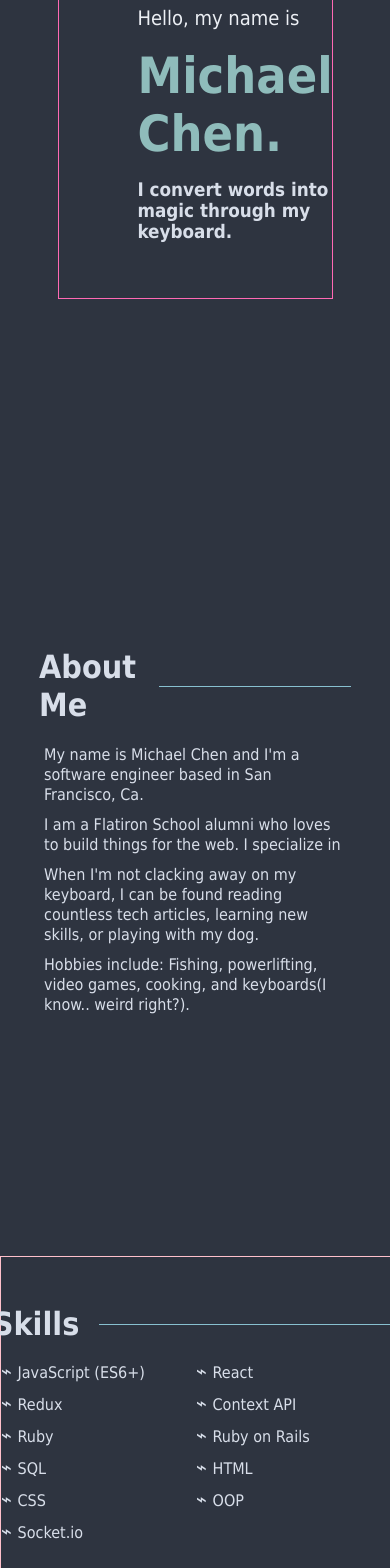
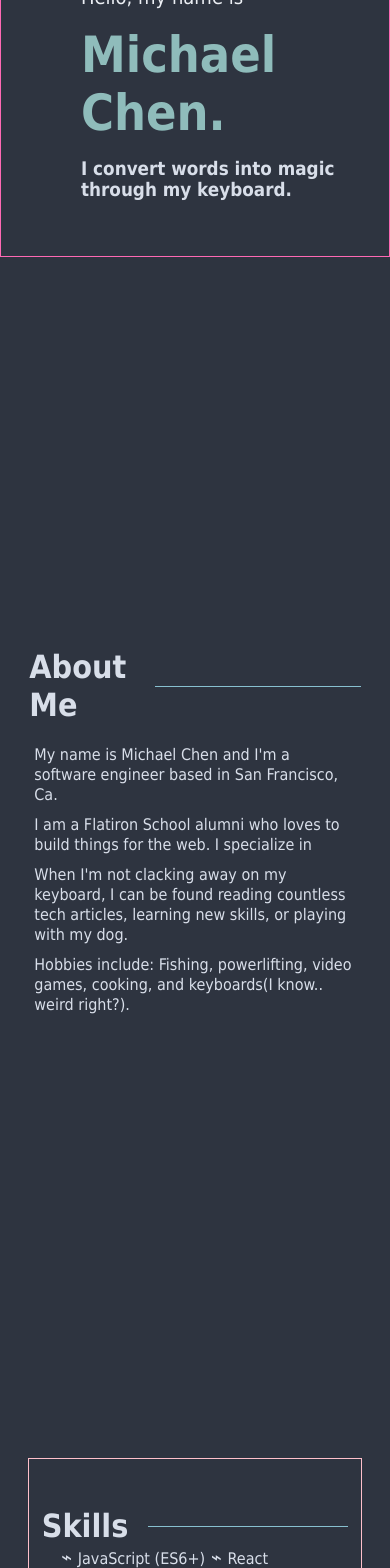
Before and after one commit to michaelcheny/portfolio-v1.5, a React (Create React App) app: page / in a window 390 px wide. Shown: the part 432-2000 px from the top of the page. Built offline with nearby package versions, Linux system fonts and the light colour scheme.

Commit message:
fix responsiveness for all the sections

```diff
--- a/src/components/About.js
+++ b/src/components/About.js
@@ -1,6 +1,5 @@
 import React from "react";
 import styled from "styled-components";
-import { skills } from "../assets/data/data.json";
 
 const AboutSection = styled.section`
   height: 100vh;
@@ -13,7 +12,7 @@ const AboutContainer = styled.div`
   max-width: 1024px;
   justify-content: space-between;
   /* border: 1px pink solid; */
-  width: 80%;
+  width: 85%;
   .title {
     font-size: 2rem;
     padding-bottom: 1rem;
@@ -29,7 +28,7 @@ const AboutContainer = styled.div`
       margin-left: 20px;
     }
   }
-  @media (max-width: 900px) {
+  @media (max-width: 800px) {
     flex-direction: column;
   }
 `;
@@ -42,35 +41,8 @@ const Description = styled.div`
   p {
     padding: 5px;
   }
-  @media (max-width: 900px) {
+  @media (max-width: 800px) {
     width: 100%;
-  }
-`;
-const Skills = styled.div`
-  /* border: 1px pink solid; */
-  display: flex;
-  flex-direction: column;
-  width: 45%;
-  padding-left: 1rem;
-  @media (max-width: 900px) {
-    width: 100%;
-    padding-left: 0;
-    padding-top: 3rem;
-  }
-`;
-
-const SkillGrid = styled.ul`
-  display: grid;
-  list-style: none;
-  grid-template-columns: repeat(2, minmax(140px, 200px));
-  li {
-    ::before {
-      content: "⌁ ";
-      font-size: 20px;
-      /* line-height: 2px; */
-      margin-bottom: 3px;
-    }
-    padding-bottom: 0.5rem;
   }
 `;
 
@@ -91,15 +63,6 @@ const About = () => {
             right?).
           </p>
         </Description>
-        {/* <Skills>
-          <h2 className="title">Skills</h2>
-          <SkillGrid>
-
-            {skills.map((skill) => (
-              <li>{skill}</li>
-            ))}
-          </SkillGrid>
-        </Skills> */}
       </AboutContainer>
     </AboutSection>
   );
--- a/src/components/Intro.js
+++ b/src/components/Intro.js
@@ -20,18 +20,28 @@ const IntroContainer = styled.div`
   max-width: 1024px;
   /* height: 55%; */
   width: 70%;
+  @media (max-width: 800px) {
+    width: auto;
+  }
 `;
 
 const ProfilePic = styled.div`
-  /* background: url(${pic}); */
-  /* object-fit: scale-down; */
+  display: flex;
+  justify-content: center;
   height: 50%;
-  img{
-    max-width:100%;
-    max-height:100%;
+  img {
+    max-width: 100%;
+    max-height: 100%;
     border-radius: 100%;
     object-fit: cover;
     border: 3px ${({ theme }) => theme.textAccent} solid;
+    @media (max-width: 800px) {
+      /* margin: auto 0; */
+      /* align-self: center;
+      justify-self: center; */
+      width: 70%;
+      /* position: */
+    }
   }
 `;
 
--- a/src/components/Projects.js
+++ b/src/components/Projects.js
@@ -116,7 +116,7 @@ const PhotoContainer = styled.div`
     @media (max-width: 900px) {
       /* min-width: 300px; */
       transform: scale(1.25);
-      margin: 1rem;
+      /* margin: 1rem; */
     }
     /* &:hover {
       background-color: rgba(0, 0, 0, 0.5);
--- a/src/components/Skills.js
+++ b/src/components/Skills.js
@@ -1,6 +1,13 @@
 import React from "react";
 import styled from "styled-components";
 import { skills } from "../assets/data/data.json";
+
+const SkillsSection = styled.div`
+  height: 100vh;
+  display: flex;
+  justify-content: center;
+  align-items: center;
+`;
 
 const SkillsContainer = styled.div`
   border: 1px pink solid;
@@ -9,9 +16,10 @@ const SkillsContainer = styled.div`
   align-items: center;
   padding: 10rem 0;
   /* height: 100vh; */
-  /* width: 45%; */
+  width: 85%;
   /* padding-left: 1rem; */
   .title {
+    /* width: 100% */
     font-size: 2rem;
     padding-bottom: 1rem;
     display: flex;
@@ -20,23 +28,27 @@ const SkillsContainer = styled.div`
       content: "";
       display: block;
       height: 1px;
-      width: 300px;
+      width: 400px;
       background-color: ${({ theme }) => theme.textAccent2};
       top: -5px;
       margin-left: 20px;
+      @media (max-width: 800px) {
+        width: 200px;
       }
     }
-  @media (max-width: 900px) {
-    width: 100%;
-    padding-left: 0;
-    padding-top: 3rem;
+
+    @media (max-width: 800px) {
+      padding: 0;
     }
-`;
+  }
 
-const SkillGrid = styled.ul`
+  ul {
+    /* border: 1px cyan solid; */
     display: grid;
     list-style: none;
-  grid-template-columns: repeat(2, minmax(140px, 200px));
+    grid-template-columns: repeat(2, minmax(140px, 250px));
+    /* margin: 0 2rem; */
+    padding-left: 2rem;
     li {
       ::before {
         content: "⌁ ";
@@ -46,18 +58,27 @@ const SkillGrid = styled.ul`
       }
       padding-bottom: 0.5rem;
     }
+  }
+
+  @media (max-width: 900px) {
+    /* width: 100%; */
+    padding-left: 0;
+    padding-top: 3rem;
+  }
 `;
 
 const Skills = () => {
   return (
+    <SkillsSection>
       <SkillsContainer>
         <h2 className="title">Skills</h2>
-      <SkillGrid>
+        <ul>
           {skills.map((skill) => (
             <li>{skill}</li>
           ))}
-      </SkillGrid>
+        </ul>
       </SkillsContainer>
+    </SkillsSection>
   );
 };
 
```
Lines whose indentation alone changed are shown as unchanged.
